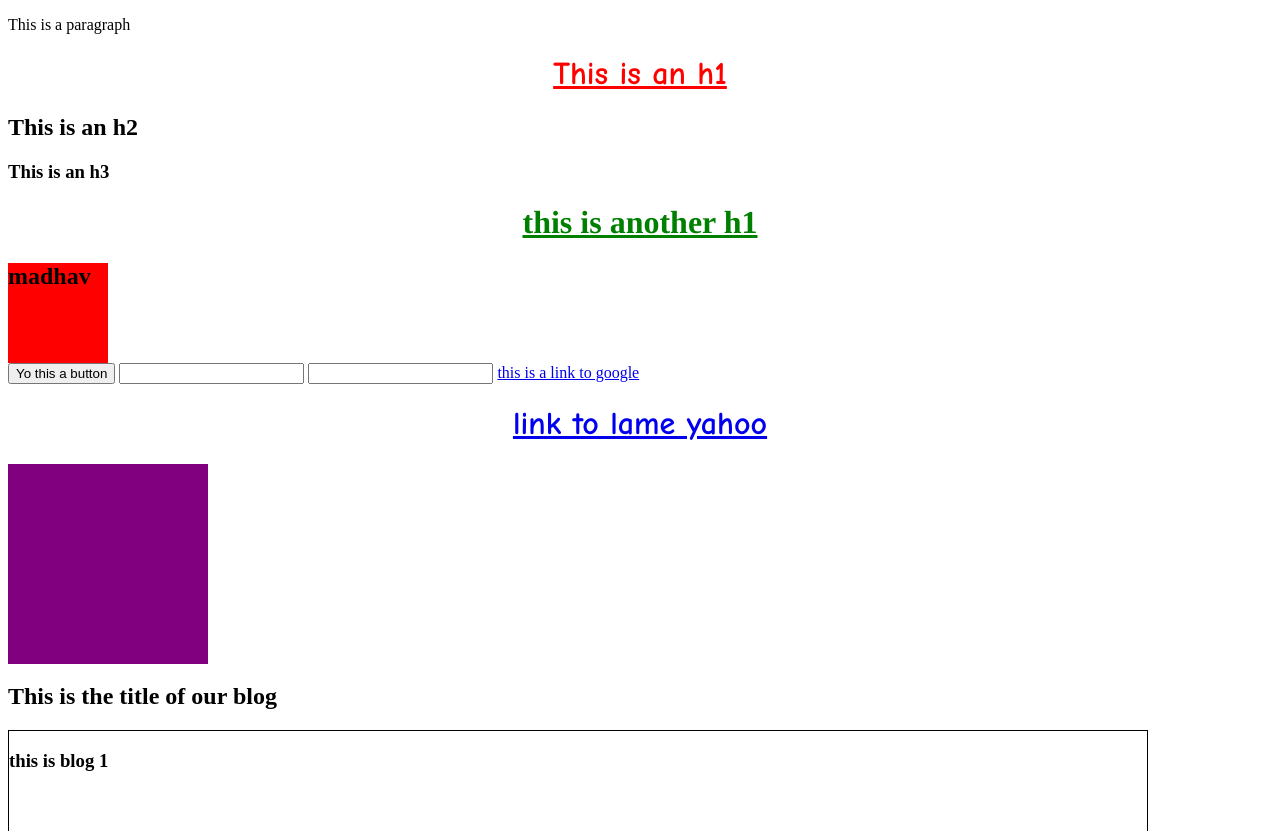
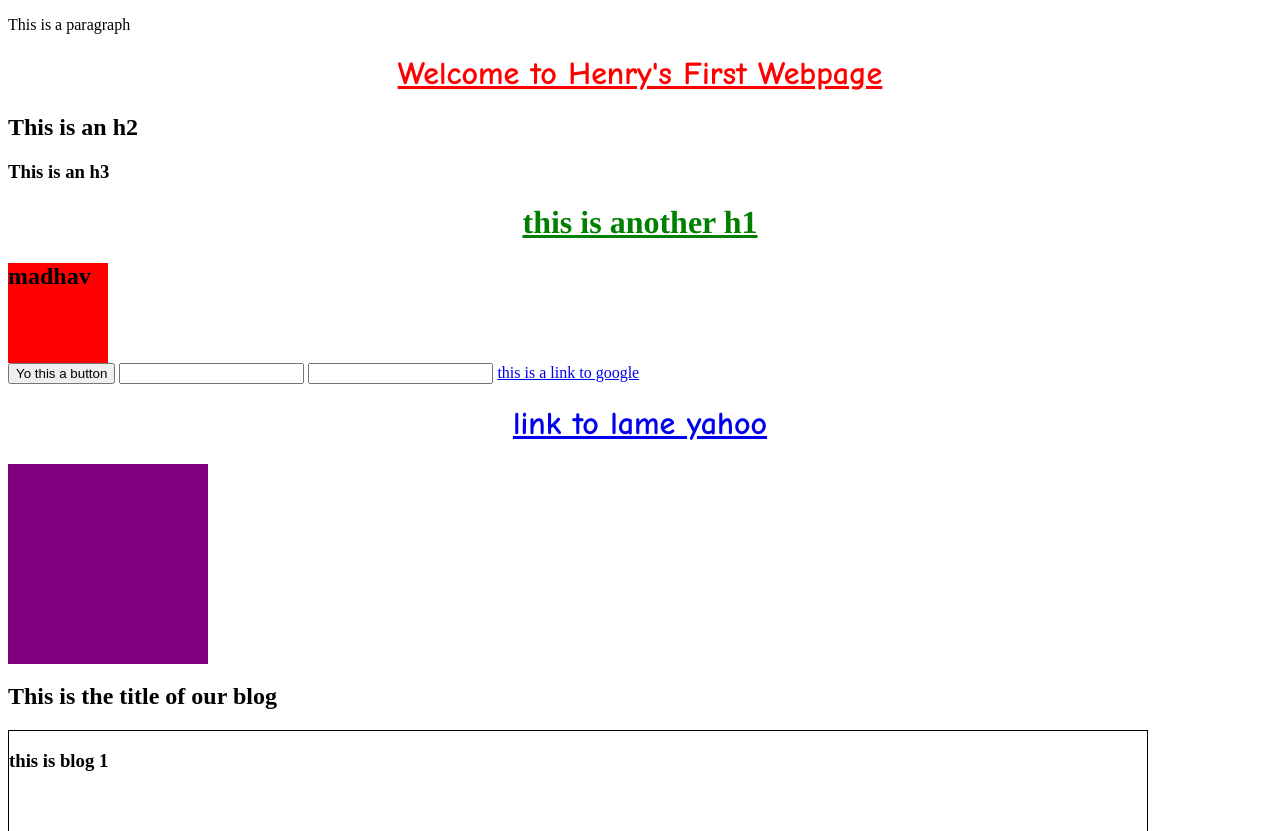
Before and after one commit to henrychen0220/henrychen0220.github.io, a plain HTML site: page index.html in a window 1280 px wide. Shown: the top 831 px of the page. Drawn offline with Linux system fonts and the light colour scheme.

Commit message:
Added personal name

```diff
--- a/index.html
+++ b/index.html
@@ -11,7 +11,7 @@
         <p>
             This is a paragraph
         </p>
-        <h1>This is an h1</h1>
+        <h1>Welcome to Henry's First Webpage</h1>
         <h2>This is an h2</h2>
         <h3>This is an h3</h3>
 
```
